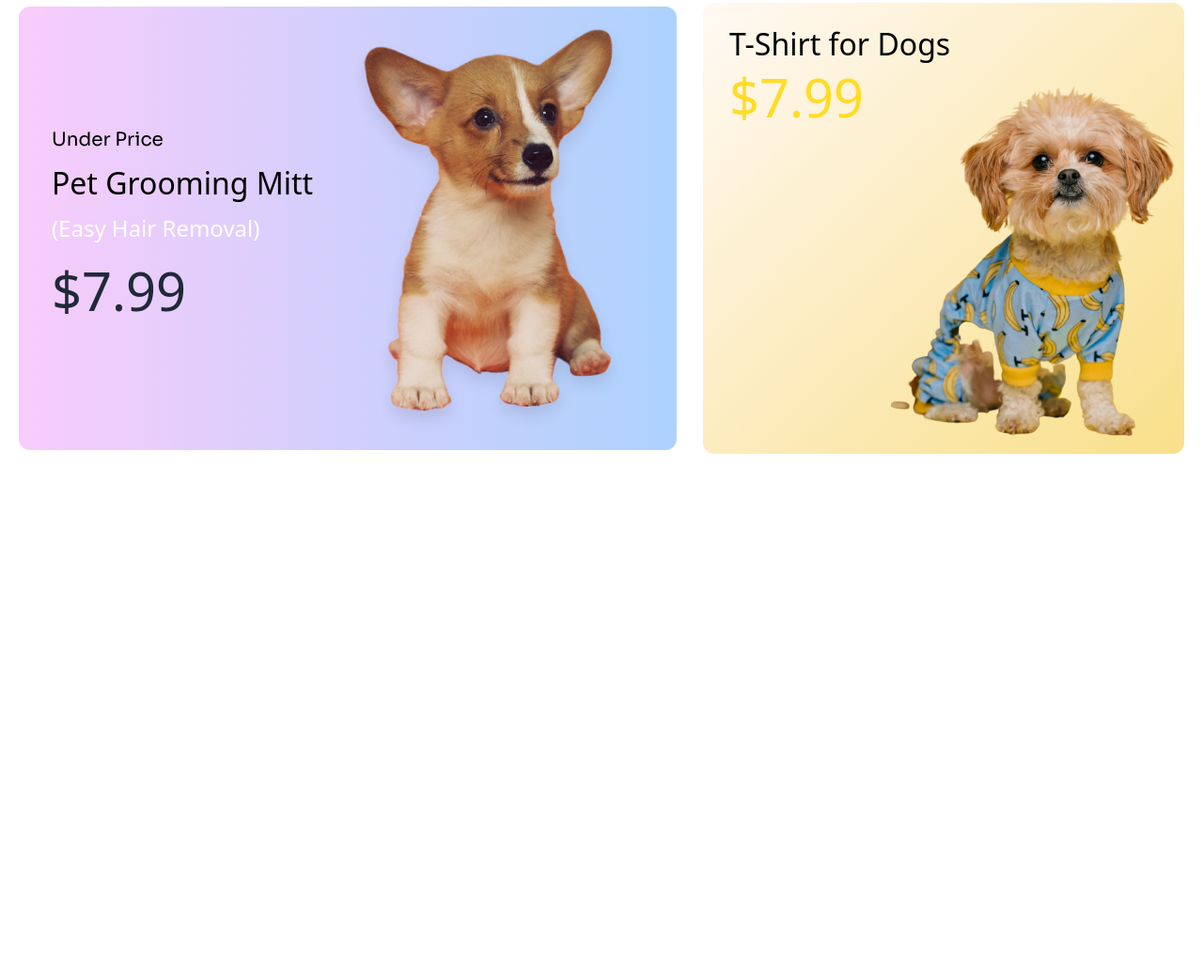
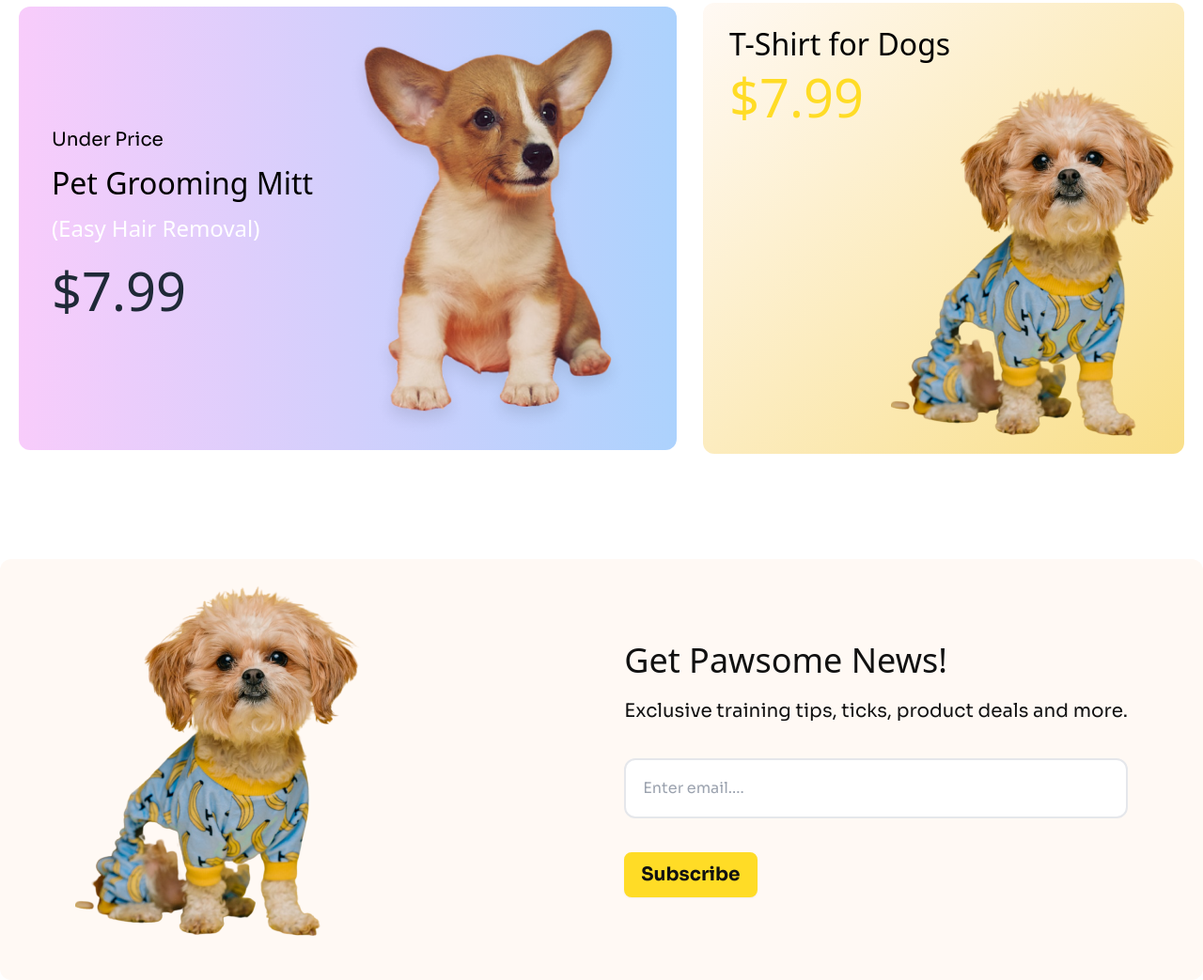
Before and after one commit to yasir-8arafat/ph-A3-Cetagory-01-recap, a plain HTML site: page index.html in a window 1280 px wide. Shown: the part 2868-3911 px from the top of the page at 94% size. Before the commit the page ends 3351 px from the top, so only its background shows below. Drawn offline with nearby package versions, Linux system fonts and the light colour scheme; a web font is replaced by a local one.

Commit message:
Footer Input Section added

```diff
--- a/index.html
+++ b/index.html
@@ -421,7 +421,8 @@
                         <div class="bg-no-repeat bg-right-bottom h-full"
                             style="background-image: url(c1-assets/cute-pet-mid.png);">
                             <div class="pl-5 pt-7 sm:pl-7 sm:pt-7">
-                                <h3 class="text-2xl sm:text-[32px] font-normal text-[#000000] font-ADLaMFont sm:mb-5">T-Shirt for Dogs</h3>
+                                <h3 class="text-2xl sm:text-[32px] font-normal text-[#000000] font-ADLaMFont sm:mb-5">
+                                    T-Shirt for Dogs</h3>
                                 <h1 class="font-normal text-4xl sm:text-[56px] font-ADLaMFont text-[#FFDC26]">$7.99</h1>
                             </div>
                         </div>
@@ -430,7 +431,27 @@
             </div>
         </section>
     </main>
-    <footer></footer>
+    <footer class="mt-28">
+        <!-- Footer Input section start -->
+        <section class="container mx-auto bg-[#FFF9F4] rounded-xl px-4 sm:px-6 md:px-12 lg:px-20 py-7">
+            <!-- Footer Input Container -->
+            <div class="flex flex-col lg:flex-row justify-between items-center gap-12">
+                <!-- Image part -->
+                <div class="max-w-[330px]">
+                    <img class="w-full" src="c1-assets/cute-pet-mid.png" alt="">
+                </div>
+                <!-- Input field -->
+                <div class="max-w-[536px] text-center lg:text-left">
+                    <h3 class="text-3xl sm:text-4xl text-[#111111] font-normal font-ADLaMFont">Get Pawsome News!</h3>
+                    <p class="text-base sm:text-xl font-normal text-[#111111] font-soraFont mt-5">Exclusive training tips, ticks, product deals and more.</p>
+                    <input class="p-[18px] text-base font-normal font-soraFont text-[#C4C4C4] w-full mt-9 border-2 rounded-xl" type="email" placeholder="Enter email...." name="" id="">
+                    <br>
+                    <a
+                        class="btn text-base sm:text-xl font-bold font-soraFont text-[#111111] border-2 border-[#FFDC26] bg-cmnYellow mt-9">Subscribe</a>
+                </div>
+            </div>
+        </section>
+    </footer>
 </body>
 
 </html>
```
